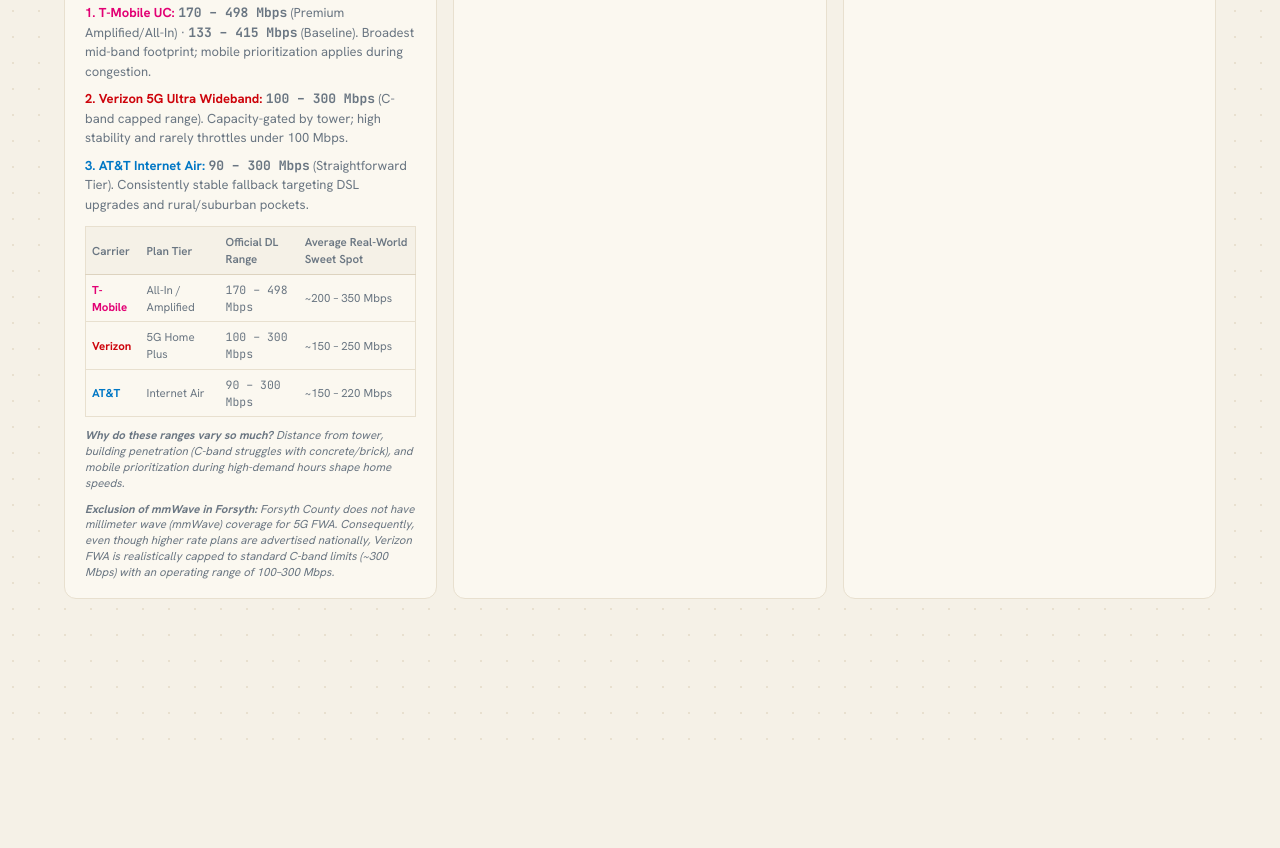
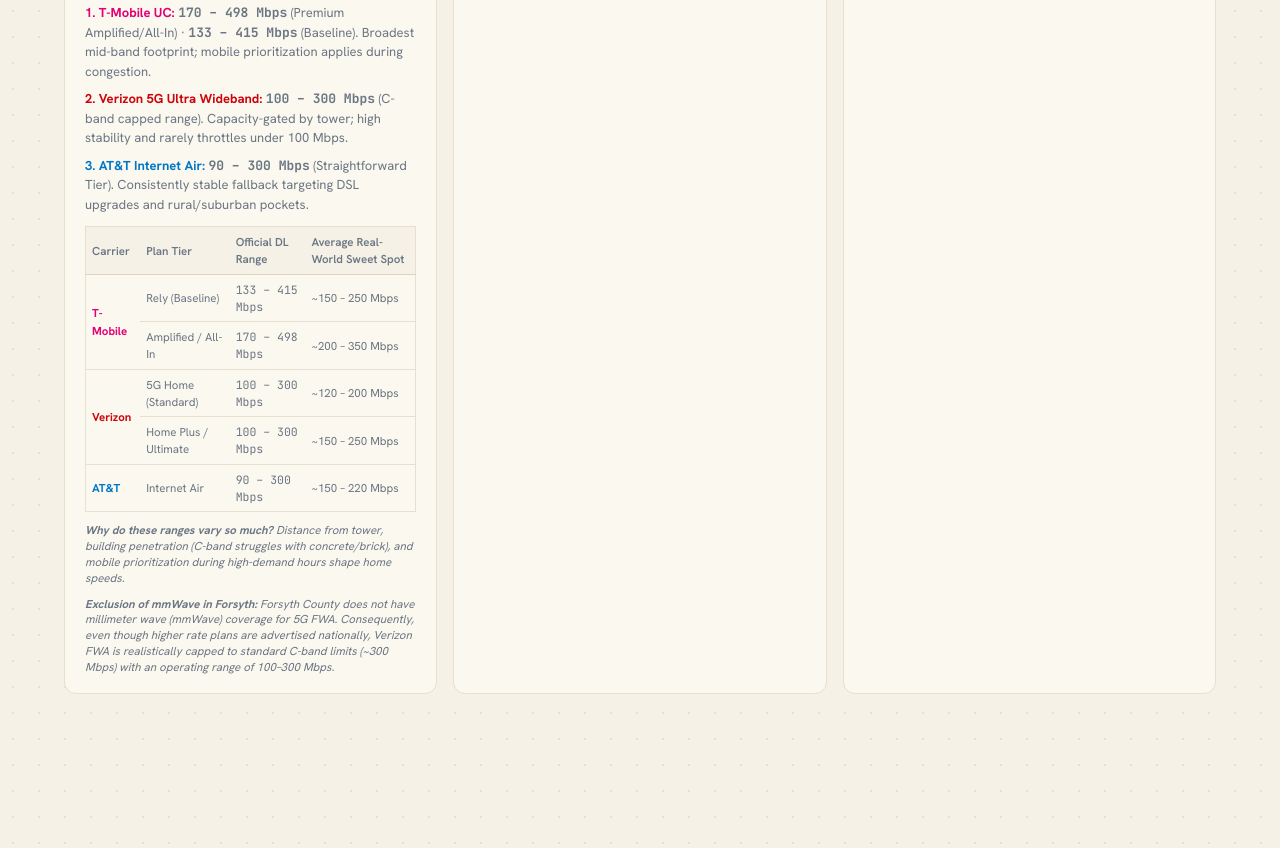
Before and after one commit to curdriceaurora/broadband-atlas, a website: page forsyth-broadband-atlas.html in a window 1280 px wide. Shown: the part 3798-4646 px from the top of the page. Before the commit the page ends 4551 px from the top, so only its background shows below. Drawn offline with Linux system fonts and the light colour scheme.

Commit message:
style: break down FWA Speed table by plan tier per provider

```diff
--- a/forsyth-broadband-atlas.html
+++ b/forsyth-broadband-atlas.html
@@ -1018,14 +1018,24 @@
             </thead>
             <tbody>
               <tr style="border-bottom: 1px solid var(--border-soft);">
-                <td style="padding: 6px; font-weight: 700; color: var(--brand-tmo);">T-Mobile</td>
-                <td style="padding: 6px;">All-In / Amplified</td>
+                <td style="padding: 6px; font-weight: 700; color: var(--brand-tmo);" rowspan="2">T-Mobile</td>
+                <td style="padding: 6px;">Rely (Baseline)</td>
+                <td style="padding: 6px; font-family: var(--mono);">133 – 415 Mbps</td>
+                <td style="padding: 6px;">~150 – 250 Mbps</td>
+              </tr>
+              <tr style="border-bottom: 1px solid var(--border-soft);">
+                <td style="padding: 6px;">Amplified / All-In</td>
                 <td style="padding: 6px; font-family: var(--mono);">170 – 498 Mbps</td>
                 <td style="padding: 6px;">~200 – 350 Mbps</td>
               </tr>
               <tr style="border-bottom: 1px solid var(--border-soft);">
-                <td style="padding: 6px; font-weight: 700; color: var(--brand-verizon);">Verizon</td>
-                <td style="padding: 6px;">5G Home Plus</td>
+                <td style="padding: 6px; font-weight: 700; color: var(--brand-verizon);" rowspan="2">Verizon</td>
+                <td style="padding: 6px;">5G Home (Standard)</td>
+                <td style="padding: 6px; font-family: var(--mono);">100 – 300 Mbps</td>
+                <td style="padding: 6px;">~120 – 200 Mbps</td>
+              </tr>
+              <tr style="border-bottom: 1px solid var(--border-soft);">
+                <td style="padding: 6px;">Home Plus / Ultimate</td>
                 <td style="padding: 6px; font-family: var(--mono);">100 – 300 Mbps</td>
                 <td style="padding: 6px;">~150 – 250 Mbps</td>
               </tr>
```
Also changed, not shown: public/index.html (+14 -4 lines).
